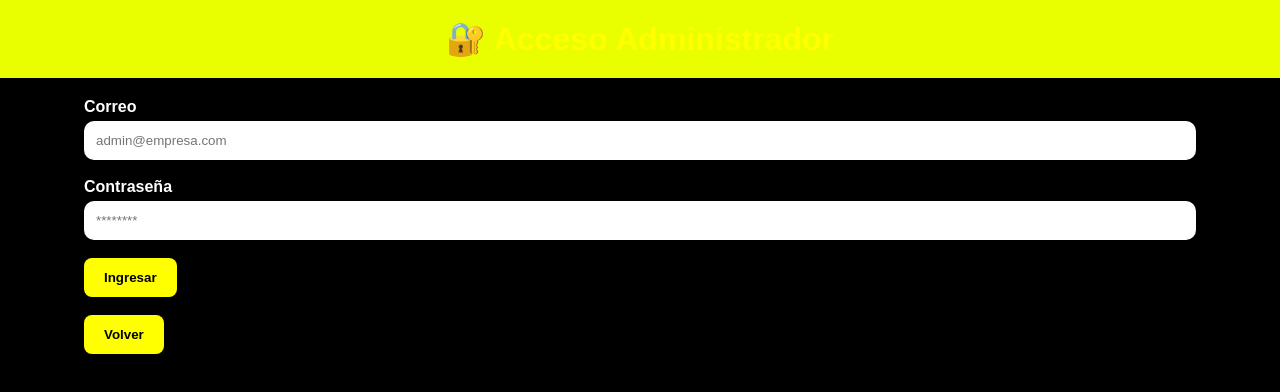
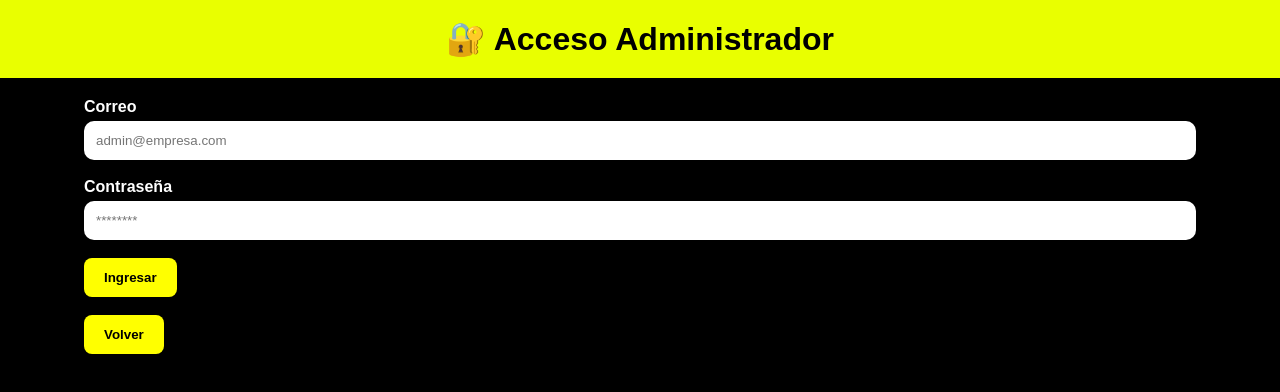
Before and after one commit to EZ-Consumibles/sistema-control-acceso, a website with bundled scripts: page frontend/login.html in a window 1280 px wide. Built offline with nearby package versions, Linux system fonts and the light colour scheme.

Commit message:
Css modi

```diff
--- a/frontend/css/estilos.css
+++ b/frontend/css/estilos.css
@@ -207,7 +207,7 @@ main{
 
 h1{
     text-align:center;
-    color:#ffff00;
+    color:#000000;
 }
 
 .filtros{
```
